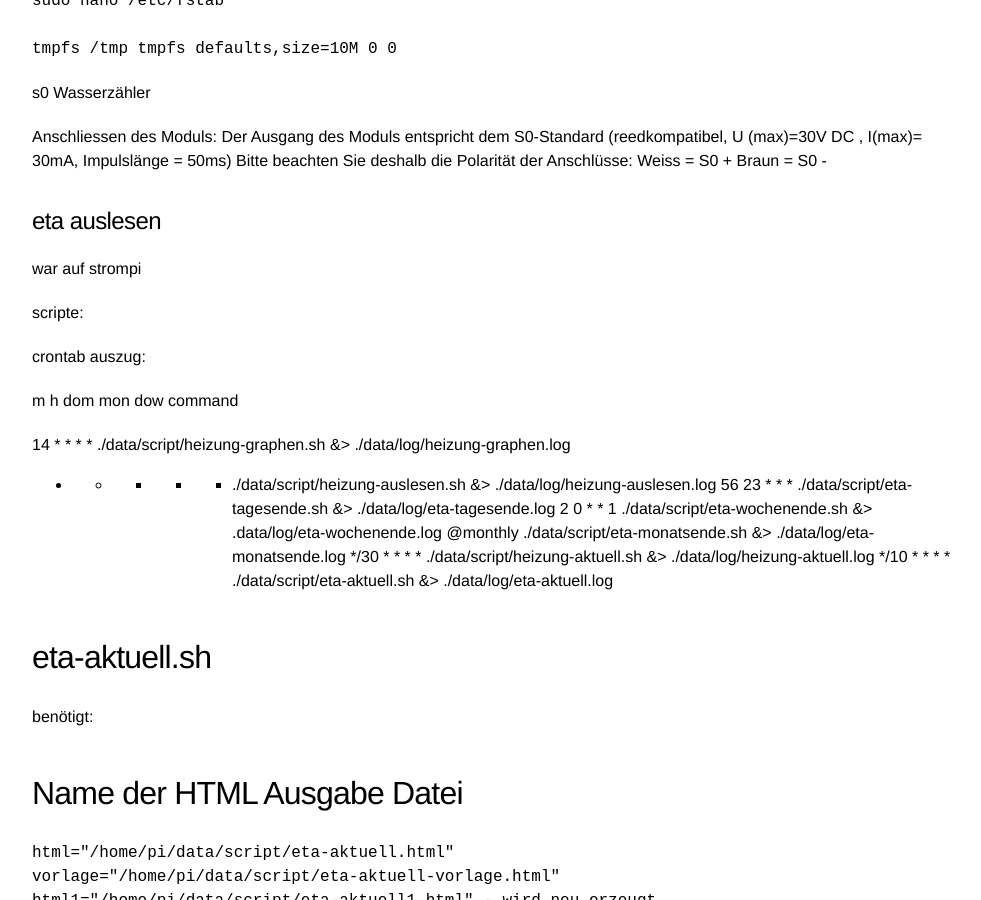
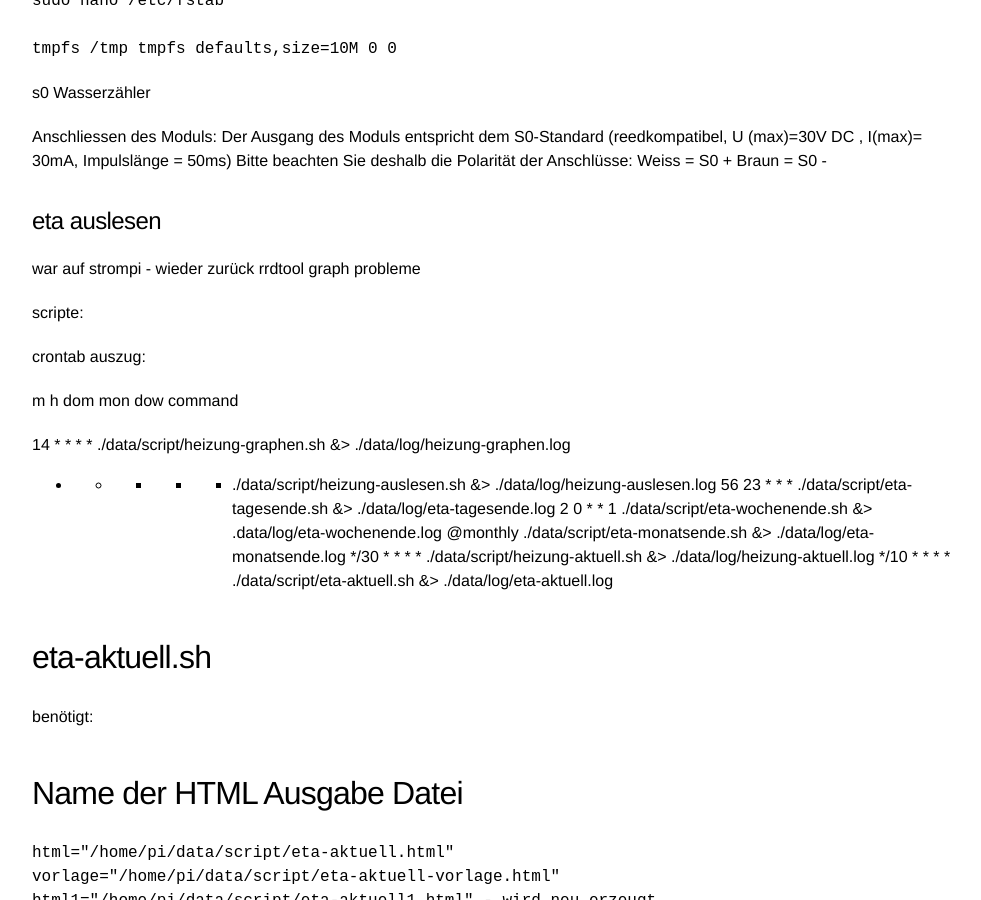
Before and after one commit to Wingertsau/ct.github.io, a Jekyll site: the page built from 53.md, in a window 1280 px wide and 900 px high, scrolled down 559 px. Shown: the whole window, without its empty margins (146-1127 px from the left). Built offline with Jekyll 4.4.1, drawn with Linux system fonts in a browser that asks for light colours; our own code applies the rules of GitHub Pages for plain Markdown files.

Commit message:
Update 53.md

```diff
--- a/53.md
+++ b/53.md
@@ -33,7 +33,7 @@ Weiss = S0 +
 Braun = S0 -
 
 ## eta auslesen
-war auf strompi
+war auf strompi - wieder zurück rrdtool graph probleme
 
 
 scripte:
```
